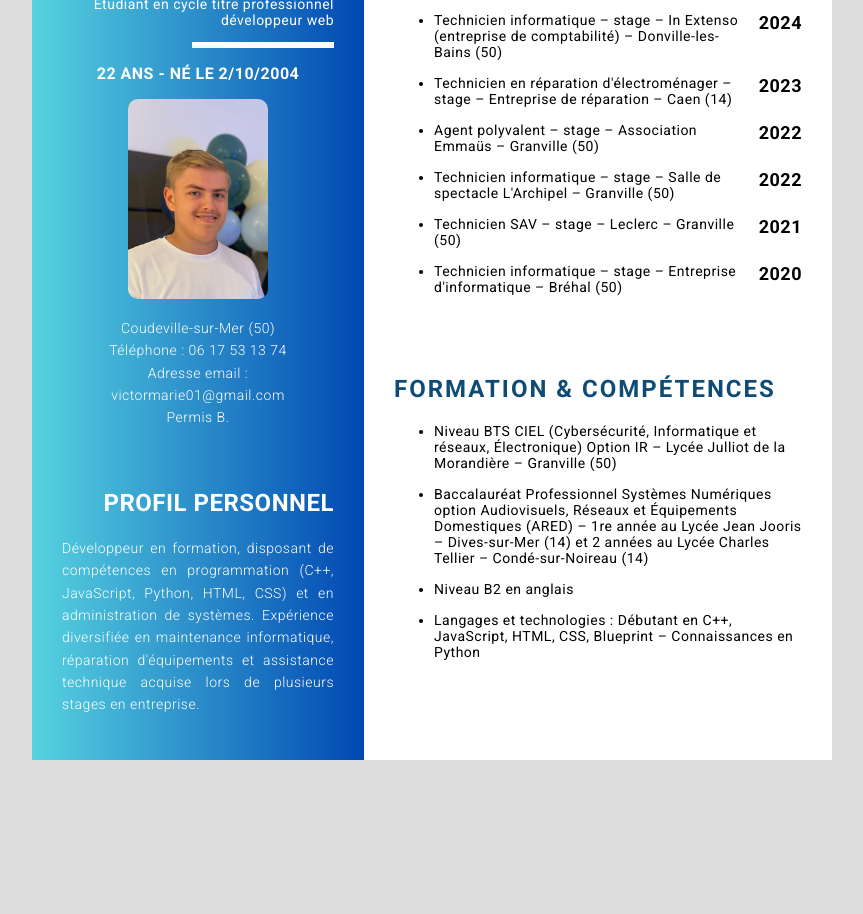
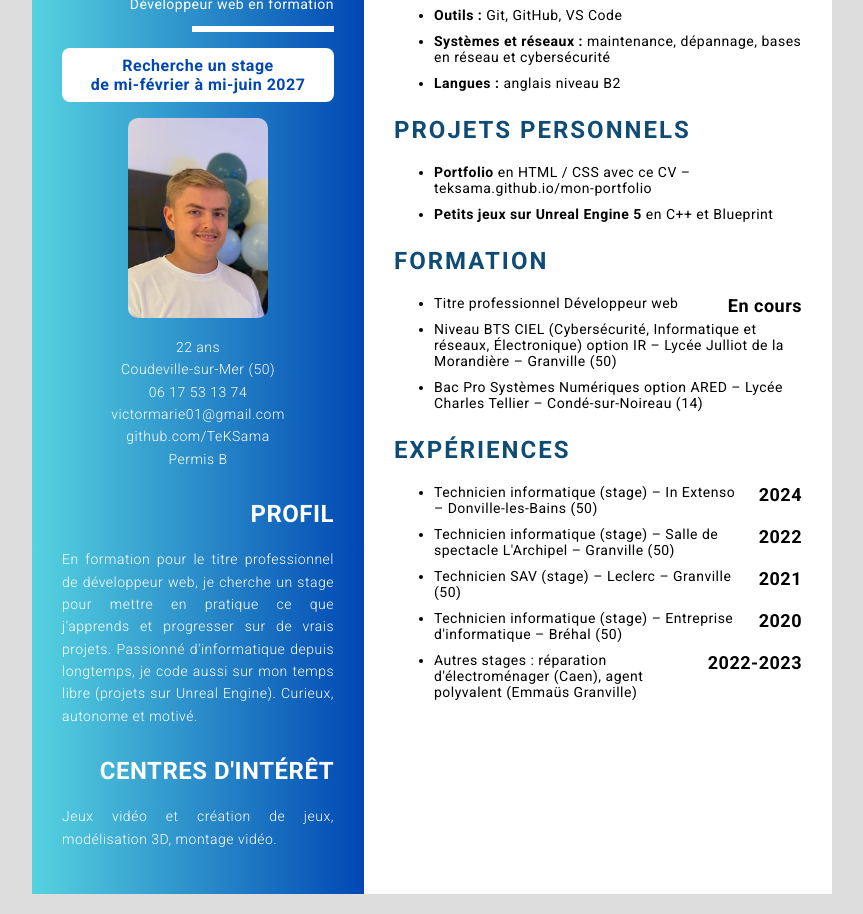
Before and after one commit to TeKSama/mon-portfolio, a plain HTML site: page cv.html in a window 1280 px wide. Shown: the part 213-1127 px from the top of the page, without its empty margins (208-1071 px from the left). Before the commit the page ends 993 px from the top, so only its background shows below. Drawn offline with Linux system fonts and the light colour scheme.

Commit message:
cv pour recherche de stage

```diff
--- a/cv.css
+++ b/cv.css
@@ -47,8 +47,12 @@ hr {
     border: 3px solid white;
 }
 
-.age {
+.stage {
     font-weight: bold;
+    background-color: white;
+    color: #0047b3;
+    padding: 8px;
+    border-radius: 8px;
 }
 
 .photo {
@@ -64,7 +68,7 @@ hr {
 
 .gauche h2 {
     text-align: right;
-    margin-top: 60px;
+    margin-top: 30px;
 }
 
 .profil {
@@ -77,17 +81,17 @@ hr {
 .droite {
     width: 60%;
     padding: 30px;
-    padding-top: 80px;
 }
 
 .droite h2 {
     color: #0f4c75;
     letter-spacing: 2px;
+    margin-top: 25px;
 }
 
 .droite li {
     font-size: 14px;
-    margin-bottom: 15px;
+    margin-bottom: 10px;
 }
 
 .annee {
@@ -96,7 +100,3 @@ hr {
     font-size: 18px;
     margin-left: 10px;
 }
-
-.formation {
-    margin-top: 80px;
-}
--- a/cv.html
+++ b/cv.html
@@ -15,52 +15,71 @@
     <div class="page">
         <div class="gauche">
             <h1>MARIE<br>Victor</h1>
-            <p class="titre">Étudiant en cycle titre professionnel<br>développeur web</p>
+            <p class="titre">Développeur web en formation</p>
             <hr>
 
-            <p class="age">22 ANS - NÉ LE 2/10/2004</p>
+            <p class="stage">Recherche un stage<br>de mi-février à mi-juin 2027</p>
+
             <img src="public/images/victor.jpg" alt="photo de Victor" class="photo">
 
             <p class="contact">
+                22 ans<br>
                 Coudeville-sur-Mer (50)<br>
-                Téléphone : 06 17 53 13 74<br>
-                Adresse email : victormarie01@gmail.com<br>
-                Permis B.
+                06 17 53 13 74<br>
+                victormarie01@gmail.com<br>
+                github.com/TeKSama<br>
+                Permis B
             </p>
 
-            <h2>PROFIL PERSONNEL</h2>
+            <h2>PROFIL</h2>
             <p class="profil">
-                Développeur en formation, disposant de compétences en programmation (C++, JavaScript, Python,
-                HTML, CSS) et en administration de systèmes. Expérience diversifiée en maintenance informatique,
-                réparation d'équipements et assistance technique acquise lors de plusieurs stages en entreprise.
+                En formation pour le titre professionnel de développeur web, je cherche un stage pour mettre en
+                pratique ce que j'apprends et progresser sur de vrais projets. Passionné d'informatique depuis
+                longtemps, je code aussi sur mon temps libre (projets sur Unreal Engine).
+                Curieux, autonome et motivé.
+            </p>
+
+            <h2>CENTRES D'INTÉRÊT</h2>
+            <p class="profil">
+                Jeux vidéo et création de jeux, modélisation 3D, montage vidéo.
             </p>
         </div>
 
         <div class="droite">
-            <h2>EXPÉRIENCES PROFESSIONNELLES</h2>
+            <h2>COMPÉTENCES</h2>
             <ul>
-                <li><span class="annee">2024</span> Technicien informatique – stage – In Extenso (entreprise de
-                    comptabilité) – Donville-les-Bains (50)</li>
-                <li><span class="annee">2023</span> Technicien en réparation d'électroménager – stage – Entreprise
-                    de réparation – Caen (14)</li>
-                <li><span class="annee">2022</span> Agent polyvalent – stage – Association Emmaüs – Granville (50)</li>
-                <li><span class="annee">2022</span> Technicien informatique – stage – Salle de spectacle L'Archipel
-                    – Granville (50)</li>
-                <li><span class="annee">2021</span> Technicien SAV – stage – Leclerc – Granville (50)</li>
-                <li><span class="annee">2020</span> Technicien informatique – stage – Entreprise d'informatique –
-                    Bréhal (50)</li>
+                <li><b>Web :</b> HTML, CSS, JavaScript (débutant)</li>
+                <li><b>Programmation :</b> C++, Blueprint (Unreal Engine 5), notions de Java et de Python</li>
+                <li><b>Outils :</b> Git, GitHub, VS Code</li>
+                <li><b>Systèmes et réseaux :</b> maintenance, dépannage, bases en réseau et cybersécurité</li>
+                <li><b>Langues :</b> anglais niveau B2</li>
             </ul>
 
-            <h2 class="formation">FORMATION &amp; COMPÉTENCES</h2>
+            <h2>PROJETS PERSONNELS</h2>
             <ul>
-                <li>Niveau BTS CIEL (Cybersécurité, Informatique et réseaux, Électronique) Option IR – Lycée
+                <li><b>Portfolio</b> en HTML / CSS avec ce CV – teksama.github.io/mon-portfolio</li>
+                <li><b>Petits jeux sur Unreal Engine 5</b> en C++ et Blueprint</li>
+            </ul>
+
+            <h2>FORMATION</h2>
+            <ul>
+                <li><span class="annee">En cours</span> Titre professionnel Développeur web</li>
+                <li>Niveau BTS CIEL (Cybersécurité, Informatique et réseaux, Électronique) option IR – Lycée
                     Julliot de la Morandière – Granville (50)</li>
-                <li>Baccalauréat Professionnel Systèmes Numériques option Audiovisuels, Réseaux et Équipements
-                    Domestiques (ARED) – 1re année au Lycée Jean Jooris – Dives-sur-Mer (14) et 2 années au Lycée
-                    Charles Tellier – Condé-sur-Noireau (14)</li>
-                <li>Niveau B2 en anglais</li>
-                <li>Langages et technologies : Débutant en C++, JavaScript, HTML, CSS, Blueprint – Connaissances en
-                    Python</li>
+                <li>Bac Pro Systèmes Numériques option ARED – Lycée Charles Tellier – Condé-sur-Noireau (14)</li>
+            </ul>
+
+            <h2>EXPÉRIENCES</h2>
+            <ul>
+                <li><span class="annee">2024</span> Technicien informatique (stage) – In Extenso – Donville-les-Bains
+                    (50)</li>
+                <li><span class="annee">2022</span> Technicien informatique (stage) – Salle de spectacle L'Archipel –
+                    Granville (50)</li>
+                <li><span class="annee">2021</span> Technicien SAV (stage) – Leclerc – Granville (50)</li>
+                <li><span class="annee">2020</span> Technicien informatique (stage) – Entreprise d'informatique –
+                    Bréhal (50)</li>
+                <li><span class="annee">2022-2023</span> Autres stages : réparation d'électroménager (Caen), agent
+                    polyvalent (Emmaüs Granville)</li>
             </ul>
         </div>
     </div>
```
